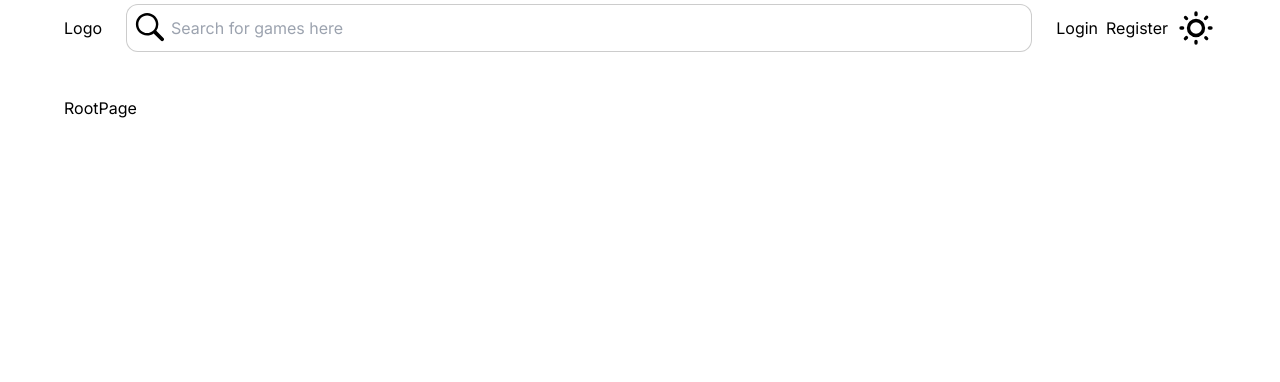
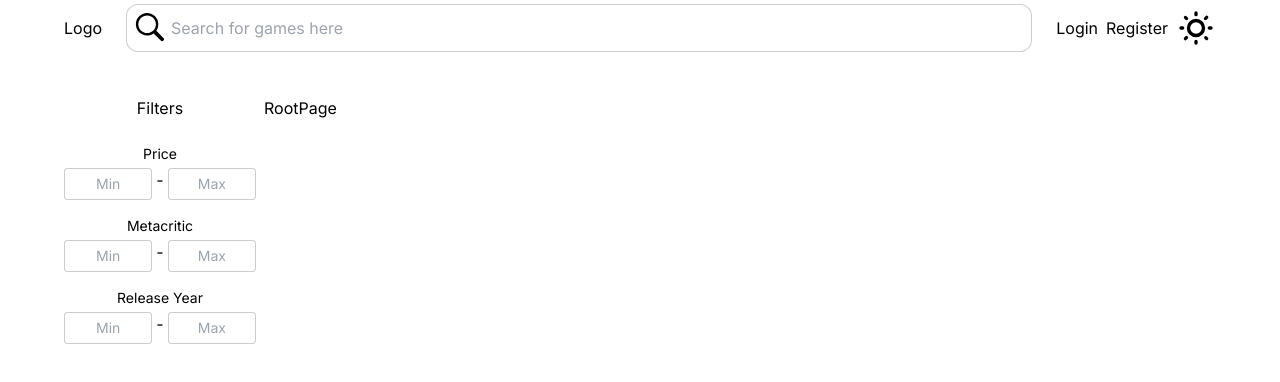
Before and after one commit to Paw565pl/gameshop, a Next.js app: page / in a window 1280 px wide. Shown: the top 382 px of the page. Built offline with nearby package versions, Linux system fonts and the light colour scheme.

Commit message:
feat: add side filters to root page

```diff
--- a/app/page.tsx
+++ b/app/page.tsx
@@ -1,5 +1,12 @@
+import SideFilters from "./components/SideFilters";
+
 const RootPage = () => {
-  return <div>RootPage</div>;
+  return (
+    <div className="flex gap-2">
+      <SideFilters />
+      <main>RootPage</main>
+    </div>
+  );
 };
 
 export default RootPage;
```
